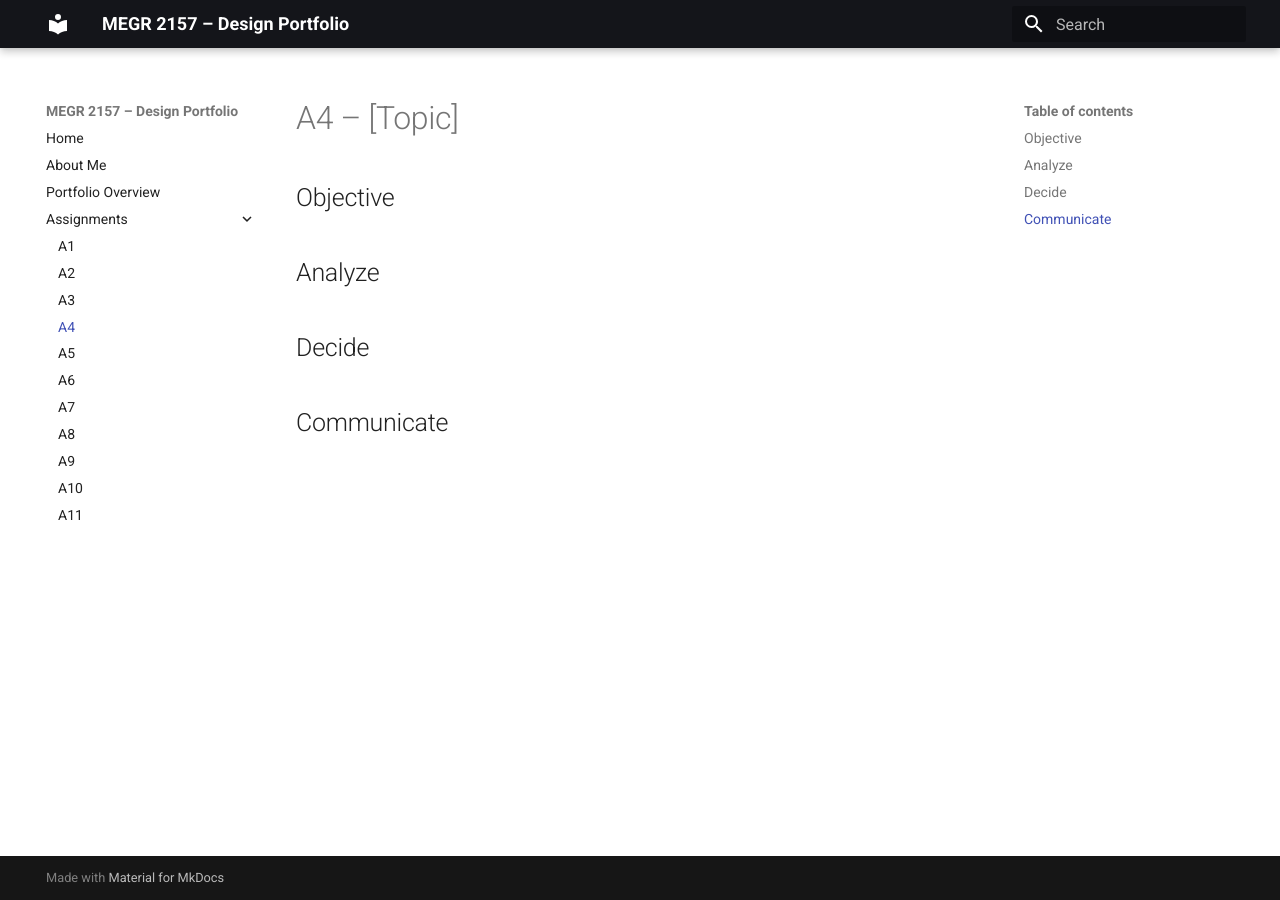
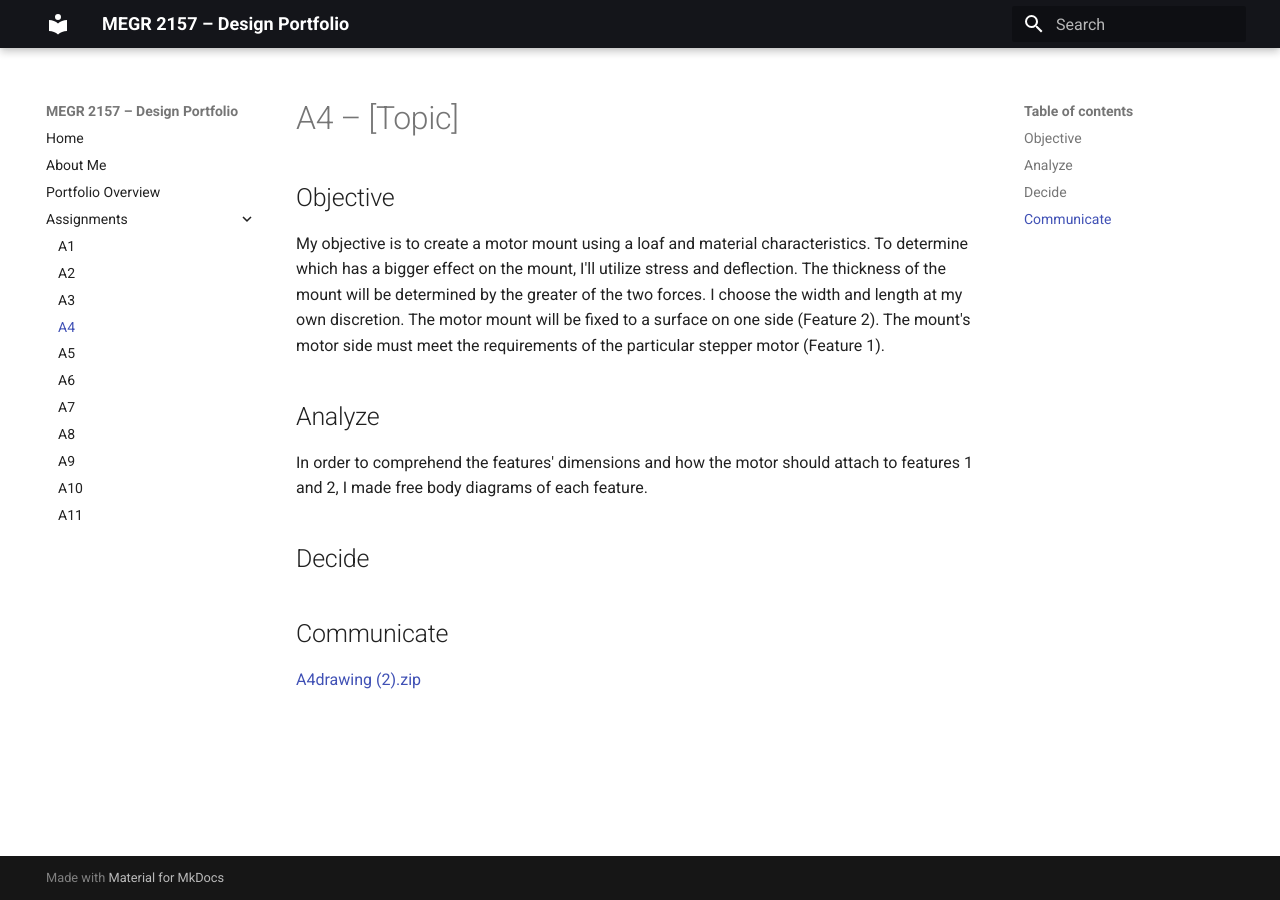
Before and after one commit to jdowdle1/megr2157-portfolio, an MkDocs documentation site: the page built from docs/assignments/A04/index.md, in a window 1280 px wide. Built offline with MkDocs 1.6.1 and Material for MkDocs 9.7.7, drawn with Linux system fonts in a browser that asks for light colours.

Commit message:
Enhance A4 assignment details in index.md
Added detailed objective and analysis for A4 assignment.

```diff
--- a/docs/assignments/A04/index.md
+++ b/docs/assignments/A04/index.md
@@ -1,12 +1,13 @@
 # A4 – [Topic]
 
 ## Objective
-
+My objective is to create a motor mount using a loaf and material characteristics. To determine which has a bigger effect on the mount, I'll utilize stress and deflection. The thickness of the mount will be determined by the greater of the two forces. I choose the width and length at my own discretion. The motor mount will be fixed to a surface on one side (Feature 2). The mount's motor side must meet the requirements of the particular stepper motor (Feature 1).
 
 ## Analyze
-
+In order to comprehend the features' dimensions and how the motor should attach to features 1 and 2, I made free body diagrams of each feature.
 
 ## Decide
 
 
 ## Communicate
+[A4drawing (2).zip](https://github.com/user-attachments/files/32317230/A4drawing.2.zip)
```
